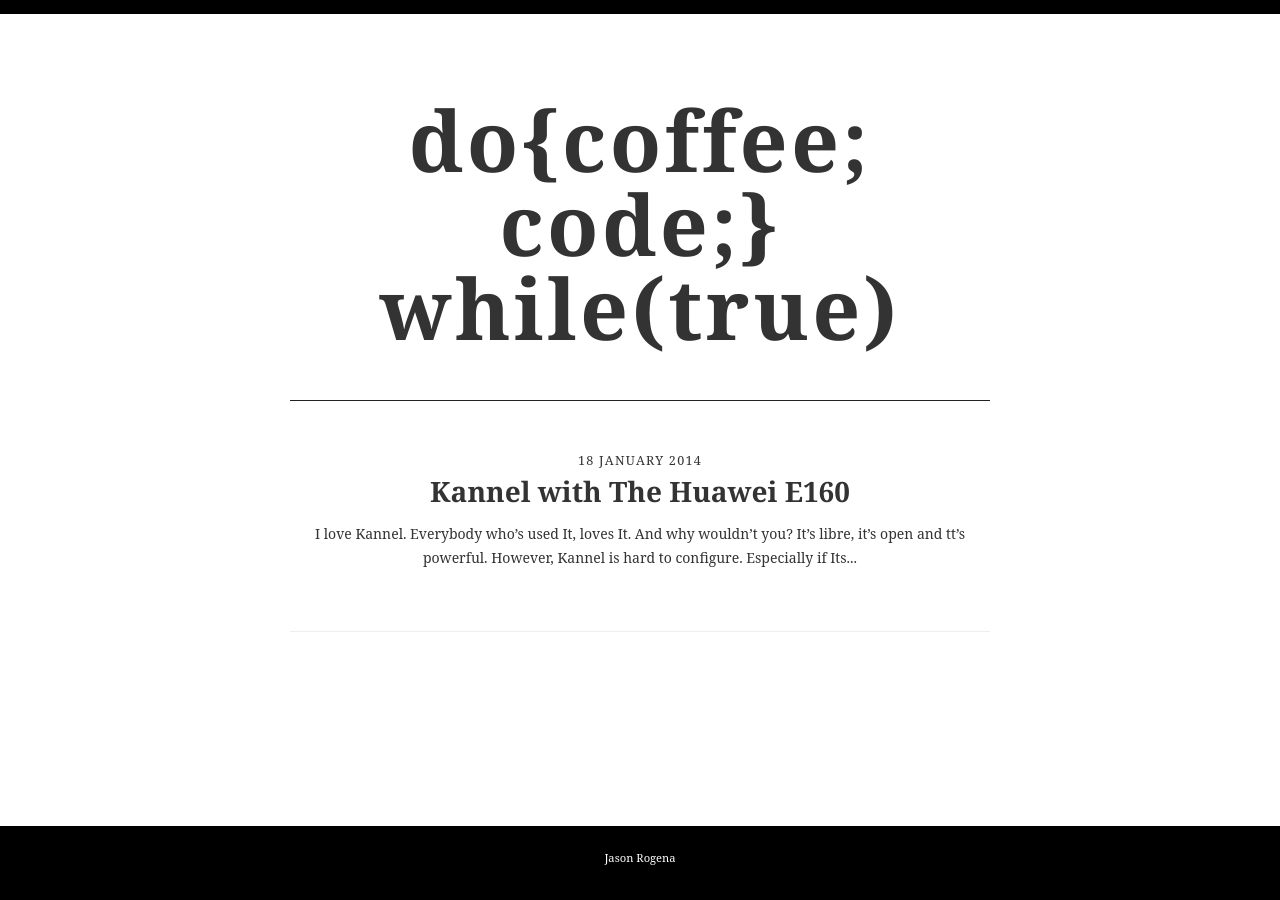
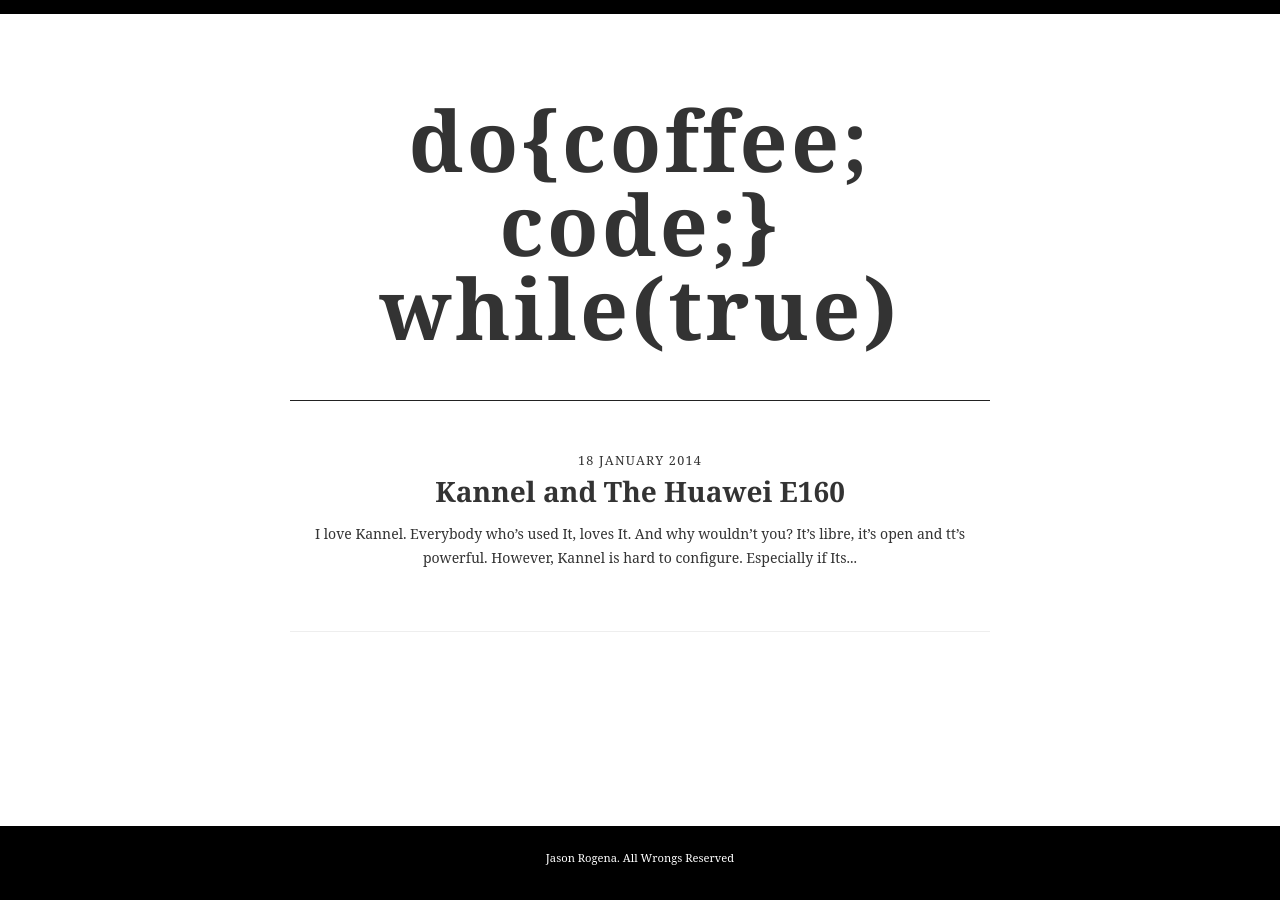
Before and after one commit to jasonrogena/jasonrogena.github.io, a Jekyll site: the page built from index.html, in a window 1280 px wide. Built offline with Jekyll 4.4.1, drawn with Linux system fonts in a browser that asks for light colours; some web fonts are replaced; the list of posts is cut into pages by our own code.

Commit message:
content: Copyleft, Title for post changed
Copyleft footer added

Title for the kannel with the huawei e160 changed

```diff
--- a/_layouts/default.html
+++ b/_layouts/default.html
@@ -36,7 +36,7 @@
 
 	<footer>
 		<div class="container">
-			Jason Rogena
+			Jason Rogena. All Wrongs Reserved
 		</div>
 	</footer>
 
--- a/_posts/2014-01-18-kannel-with-the-huawei-e160.md
+++ b/_posts/2014-01-18-kannel-and-the-huawei-e160.md
@@ -1,6 +1,6 @@
 ---
 layout: post_page
-title: Kannel with The Huawei E160
+title: Kannel and The Huawei E160
 comments: true
 ---
 
```
Also changed, not shown: 2 other files.
